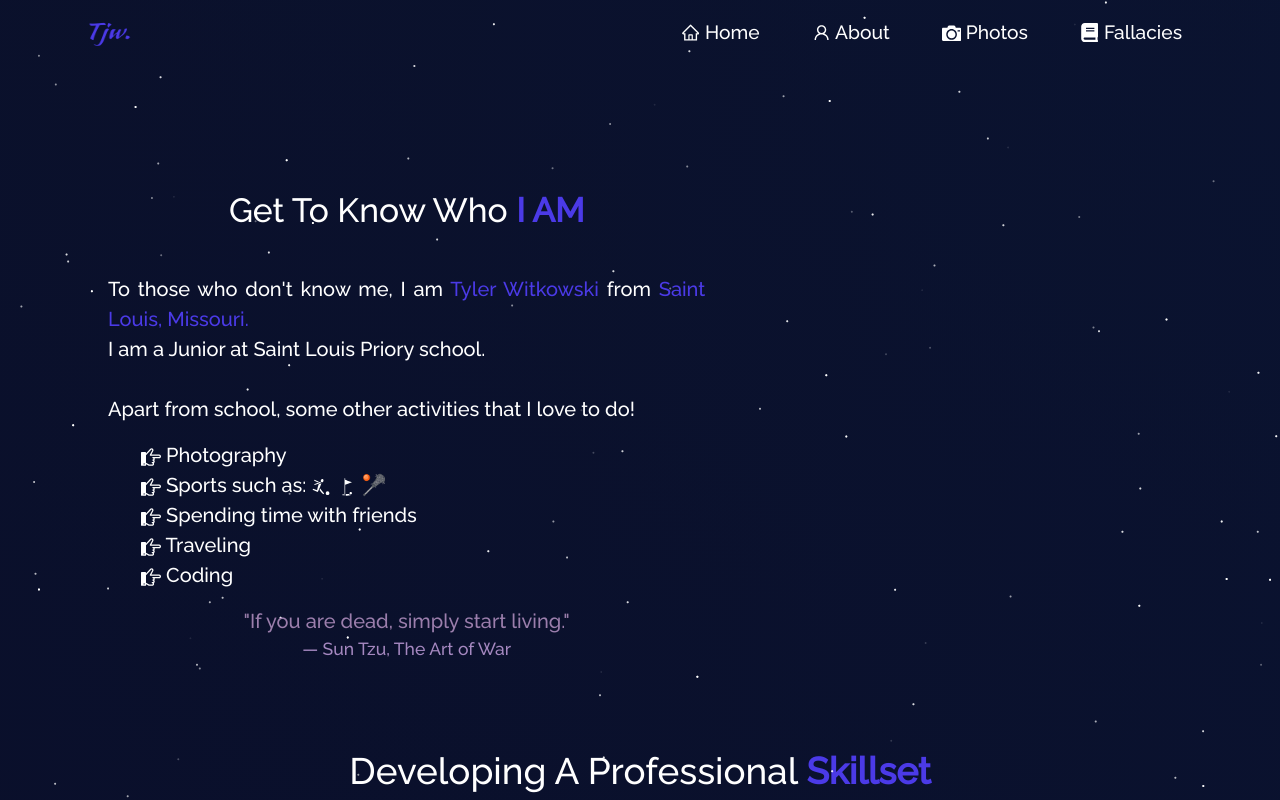
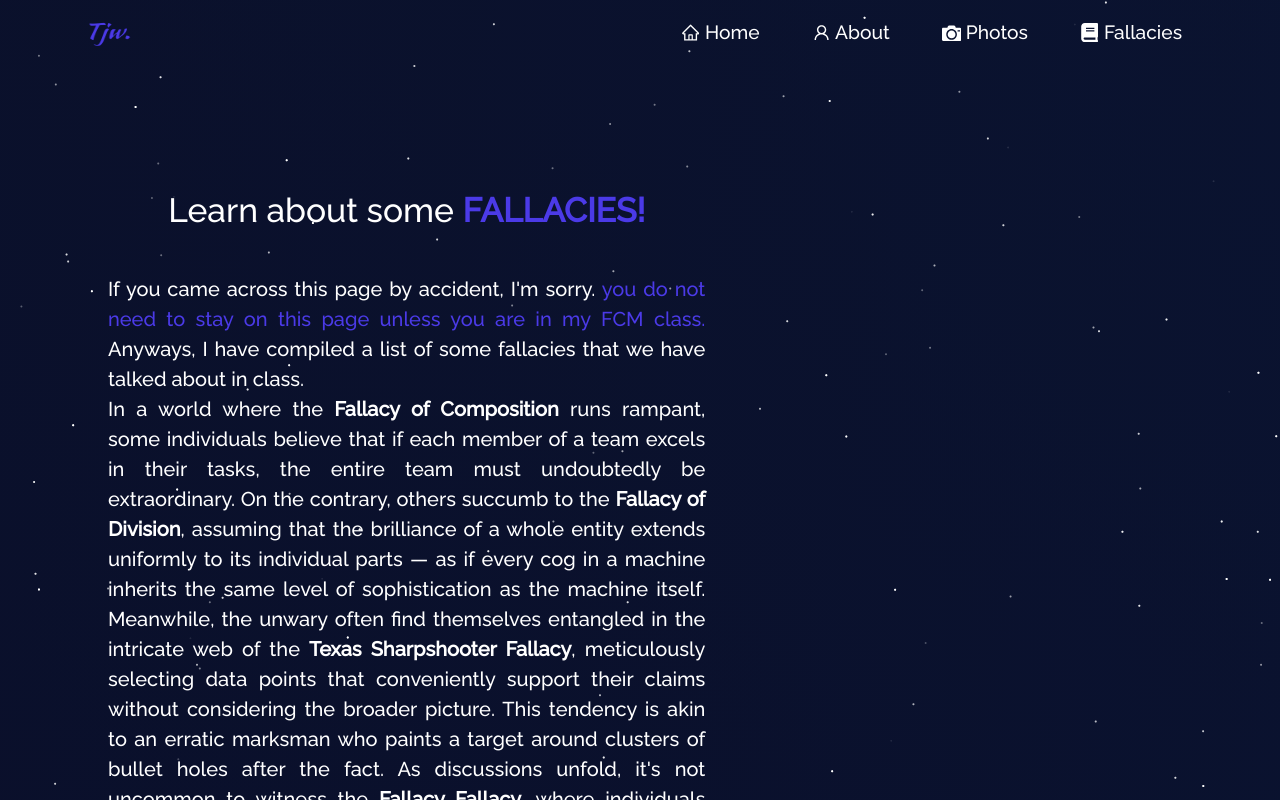
Before and after one commit to itstylerrr/website, a React (Create React App) app: page /fallacies in a window 1280 px wide. Shown: the top 800 px of the page. Built offline with nearby package versions, Linux system fonts and the light colour scheme.

Commit message:
pls work

```diff
--- a/src/components/Fallacies/Fallacies.js
+++ b/src/components/Fallacies/Fallacies.js
@@ -18,7 +18,7 @@ function About() {
             }}
           >
             <h1 style={{ fontSize: "2.1em", paddingBottom: "20px" }}>
-              Get To Know Who <strong className="purple">I AM</strong>
+              Learn about some <strong className="purple">FALLACIES!</strong>
             </h1>
             <Aboutcard />
           </Col>
@@ -28,14 +28,6 @@ function About() {
             className="about-img"
           ></Col>
         </Row>
-        <h1 className="project-heading">
-          Developing A Professional{" "}
-          <strong className="purple">Skillset </strong>
-        </h1>
-
-        <h1 className="project-heading">
-          <strong className="purple">Tools</strong> I use
-        </h1>
       </Container>
     </Container>
   );
--- a/src/components/Fallacies/FallaciesCard.js
+++ b/src/components/Fallacies/FallaciesCard.js
@@ -9,37 +9,43 @@ function AboutCard() {
       <Card.Body>
         <blockquote className="blockquote mb-0">
           <p style={{ textAlign: "justify" }}>
-            To those who don't know me, I am{" "}
-            <span className="purple">Tyler Witkowski </span>
-            from <span className="purple"> Saint Louis, Missouri.</span>
-            <br />I am a Junior at Saint Louis Priory school.
-            <br />
-            <br />
-            Apart from school, some other activities that I love to do!
+            If you came across this page by accident, I'm sorry.{" "}
+            <span className="purple">
+              you do not need to stay on this page unless you are in my FCM
+              class.{" "}
+            </span>{" "}
+            Anyways, I have compiled a list of some fallacies that we have
+            talked about in class.
+            <br></br>
+            <p>
+              In a world where the <strong>Fallacy of Composition</strong> runs
+              rampant, some individuals believe that if each member of a team
+              excels in their tasks, the entire team must undoubtedly be
+              extraordinary. On the contrary, others succumb to the{" "}
+              <strong>Fallacy of Division</strong>, assuming that the brilliance
+              of a whole entity extends uniformly to its individual parts — as
+              if every cog in a machine inherits the same level of
+              sophistication as the machine itself. Meanwhile, the unwary often
+              find themselves entangled in the intricate web of the{" "}
+              <strong>Texas Sharpshooter Fallacy</strong>, meticulously
+              selecting data points that conveniently support their claims
+              without considering the broader picture. This tendency is akin to
+              an erratic marksman who paints a target around clusters of bullet
+              holes after the fact. As discussions unfold, it's not uncommon to
+              witness the <strong>Fallacy Fallacy</strong>, where individuals
+              hastily dismiss arguments solely because they identify a logical
+              fallacy within, oblivious to the possibility that the conclusion
+              might still hold merit despite the flawed reasoning.
+            </p>
           </p>
-          <ul>
-            <li className="about-activity">
-              <ImPointRight /> Photography
-            </li>
-            <li className="about-activity">
-              <ImPointRight /> Sports such as: <GiSoccerKick /> <GiGolfFlag />{" "}
-              🥍
-            </li>
-            <li className="about-activity">
-              <ImPointRight /> Spending time with friends
-            </li>
-            <li className="about-activity">
-              <ImPointRight /> Traveling
-            </li>
-            <li className="about-activity">
-              <ImPointRight /> Coding
-            </li>
-          </ul>
-
           <p style={{ color: "rgb(155 126 172)" }}>
-            "If you are dead, simply start living."{" "}
+            "Fallacies do not cease to be fallacies because they become
+            fashions."{" "}
           </p>
-          <footer className="blockquote-footer">Sun Tzu, The Art of War</footer>
+          <footer className="blockquote-footer">Gilbert K. Chesterton</footer>
+          <footer className="blockquote-footer">
+            {"(I have no clue who this is.)"}
+          </footer>
         </blockquote>
       </Card.Body>
     </Card>
```
